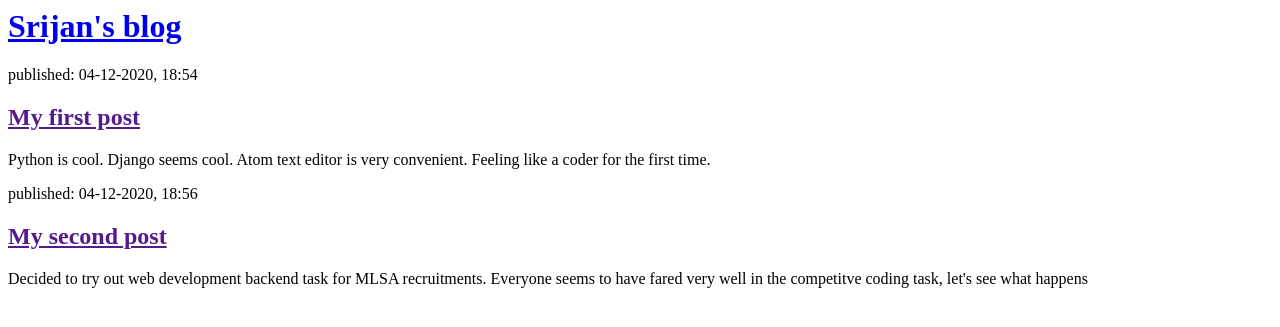
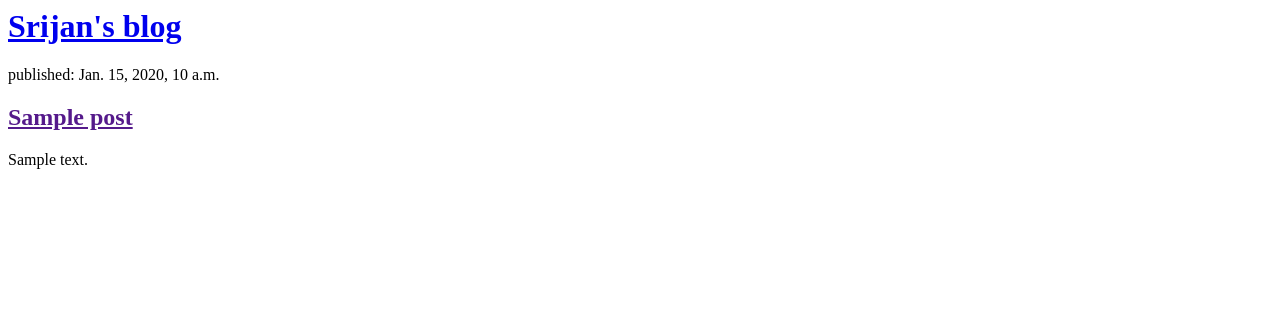
Before and after one commit to SrijanShashwat/my-first-blog, a Django app: page / in a window 1280 px wide. Shown: the top 327 px of the page. Run offline with Django 3.2, Linux system fonts and the light colour scheme; tables that the repository leaves empty hold one stand-in row (values such as "Sample post").

Commit message:
Modified templates to display posts from database.

```diff
--- a/blog/templates/blog/post_list.html
+++ b/blog/templates/blog/post_list.html
@@ -3,20 +3,15 @@
   <title>Srijan Shashwat's unique blog</title>
 </head>
 <body>
-  <div>
+       <div>
            <h1><a href="/">Srijan's blog</a></h1>
        </div>
-
-       <div>
-           <p>published: 04-12-2020, 18:54</p>
-           <h2><a href="">My first post</a></h2>
-           <p>Python is cool. Django seems cool. Atom text editor is very convenient. Feeling like a coder for the first time.</p>
-         </div>
-
-      <div>
-          <p>published: 04-12-2020, 18:56</p>
-          <h2><a href="">My second post</a></h2>
-          <p>Decided to try out web development backend task for MLSA recruitments. Everyone seems to have fared very well in the competitve coding task, let's see what happens</p>
-        </div>
+       {% for post in posts %}
+          <div>
+              <p>published: {{ post.published_date }}</p>
+              <h2><a href="">{{ post.title }}</a></h2>
+              <p>{{ post.text|linebreaksbr }}</p>
+          </div>
+        {% endfor %}
 </body>
 </html>
--- a/blog/views.py
+++ b/blog/views.py
@@ -1,5 +1,8 @@
 from django.shortcuts import render
+from .models import Post
+from django.utils import timezone
 
 # Create your views here.
 def post_list(request):
-    return render(request, 'blog/post_list.html', {})
+    posts = Post.objects.filter(published_date__lte=timezone.now()).order_by('published_date')
+    return render(request, 'blog/post_list.html', {'posts': posts})
```
